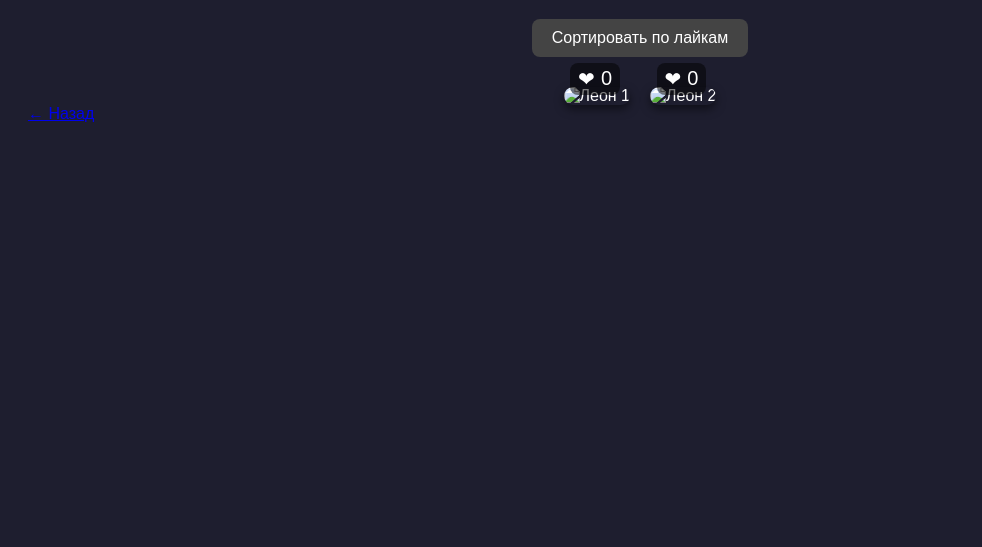
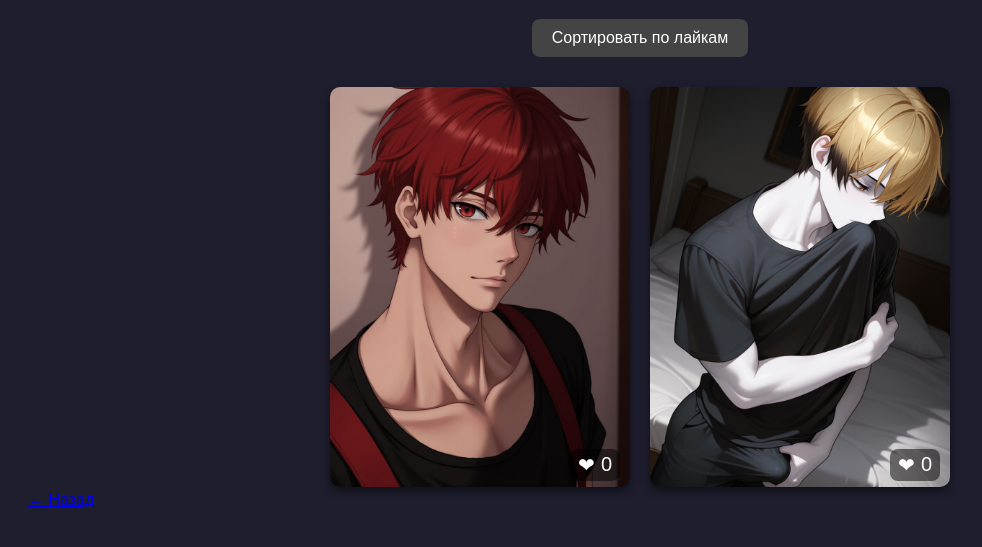
Before and after one commit to Sheoh/AniFuge, a plain HTML site: page leon.html in a window 1280 px wide. Shown: the part 89-636 px from the top of the page, without its empty margins (0-982 px from the left). Drawn offline with Linux system fonts and the light colour scheme.

Commit message:
Update leon.html

```diff
--- a/leon.html
+++ b/leon.html
@@ -111,7 +111,7 @@ window.onload = loadLikes;
     <div class="gallery">
 
         <div class="gallery-item" data-id="leon1">
-            <img src="images/placeholder.jpg" alt="Леон 1">
+            <img src="images/Leon.png" alt="Леон 1">
             <div class="like-container">
                 <span class="like-btn" onclick="likeImage('leon1')">❤</span>
                 <span class="like-count" id="count-leon1">0</span>
@@ -119,7 +119,7 @@ window.onload = loadLikes;
         </div>
 
         <div class="gallery-item" data-id="leon2">
-            <img src="images/placeholder.jpg" alt="Леон 2">
+            <img src="images/Key.png" alt="Леон 2">
             <div class="like-container">
                 <span class="like-btn" onclick="likeImage('leon2')">❤</span>
                 <span class="like-count" id="count-leon2">0</span>
```
